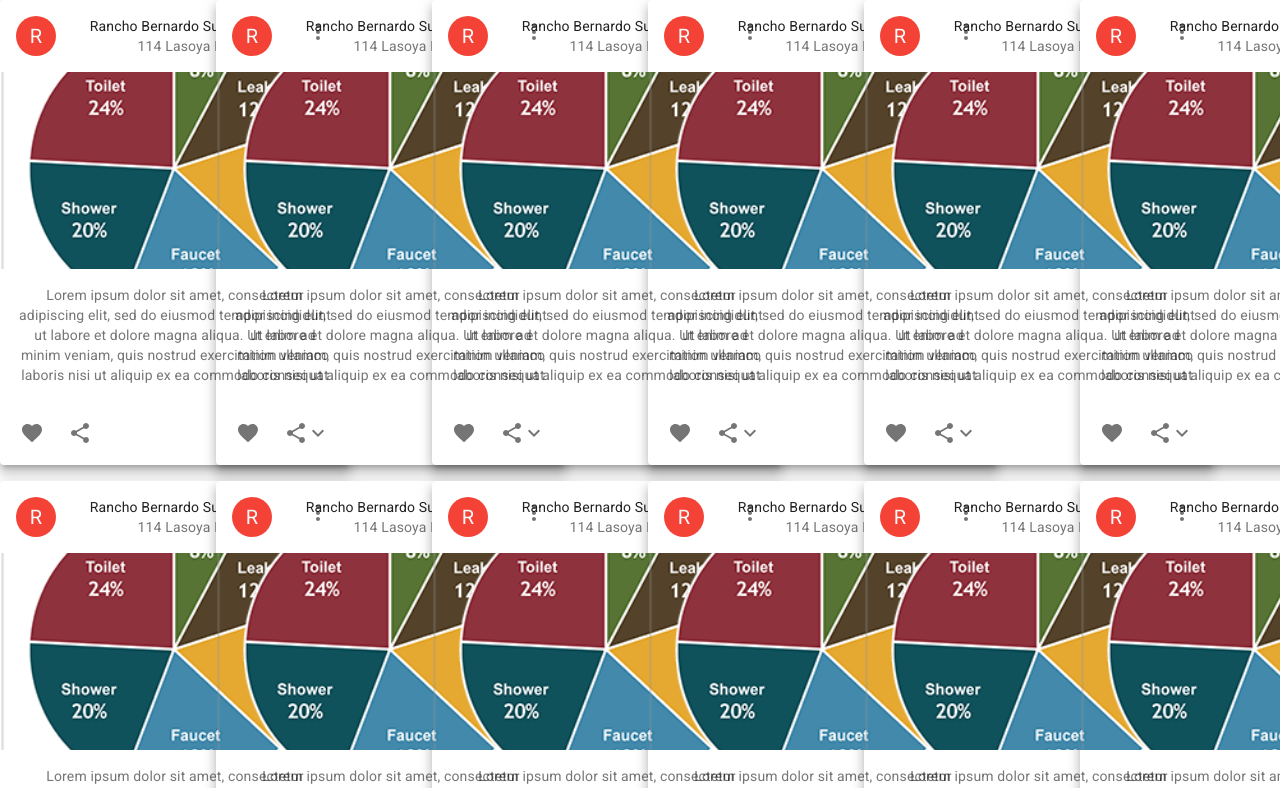
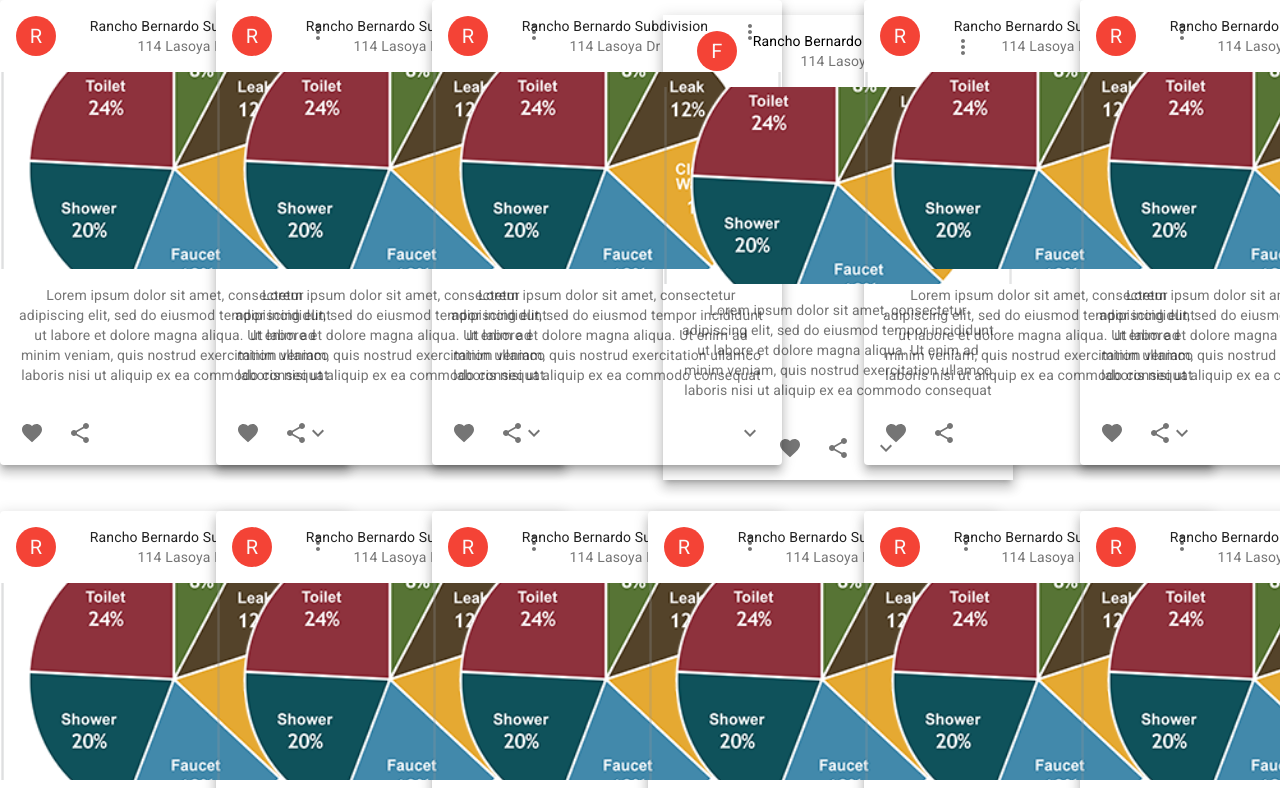
Before and after one commit to fidoogle/gsap-lessons, a React (Create React App) app: page / in a window 1280 px wide. Shown: the top 788 px of the page. Built offline with nearby package versions, Linux system fonts and the light colour scheme.

Commit message:
add flex based cards

```diff
--- a/src/App.js
+++ b/src/App.js
@@ -2,6 +2,7 @@ import React, { useEffect, useRef, useState } from 'react';
 import { TweenMax, Power3 } from 'gsap';
 import './App.css';
 import Tile from './Tile'
+import TileFlex from './tile-flex'
 
 function App() {
 
@@ -9,6 +10,8 @@ function App() {
   return (
     <div className="App">
       <Tile/>
+      <br/><br/><br/>
+      <TileFlex/>
     </div>
   );
 }
--- a/src/Tile.js
+++ b/src/Tile.js
@@ -2,6 +2,7 @@ import React from 'react';
 import { makeStyles } from '@material-ui/core/styles';
 import Grid from '@material-ui/core/Grid';
 import SampleCard from './SampleCard'
+import SampleCardFlex from './sample-card-flex'
 
 const useStyles = makeStyles(theme => ({
     root: {
@@ -30,7 +31,7 @@ export default function FullWidthGrid() {
                     <SampleCard/>
                 </Grid>
                 <Grid item xs={12} sm={6} md={3} lg={2}>
-                    <SampleCard/>
+                    <SampleCardFlex/>
                 </Grid>
                 <Grid item xs={12} sm={6} md={3} lg={2}>
                     <SampleCard/>
--- /dev/null
+++ b/src/sample-card-flex.js
@@ -0,0 +1,157 @@
+import React, { useEffect, useRef, useState } from 'react';
+import { makeStyles } from '@material-ui/core/styles';
+import clsx from 'clsx';
+import Card from '@material-ui/core/Card';
+import CardHeader from '@material-ui/core/CardHeader';
+import CardMedia from '@material-ui/core/CardMedia';
+import CardContent from '@material-ui/core/CardContent';
+import CardActionArea from '@material-ui/core/CardActionArea';
+import CardActions from '@material-ui/core/CardActions';
+import Collapse from '@material-ui/core/Collapse';
+import Avatar from '@material-ui/core/Avatar';
+import IconButton from '@material-ui/core/IconButton';
+import Typography from '@material-ui/core/Typography';
+import { red } from '@material-ui/core/colors';
+import FavoriteIcon from '@material-ui/icons/Favorite';
+import ShareIcon from '@material-ui/icons/Share';
+import ExpandMoreIcon from '@material-ui/icons/ExpandMore';
+import MoreVertIcon from '@material-ui/icons/MoreVert';
+import { TweenMax, Power3 } from 'gsap';
+
+
+const useStyles = makeStyles(theme => ({
+    card: {
+        width: 350,
+    },
+    media: {
+        height: 0,
+        paddingTop: '56.25%', // 16:9
+    },
+    expand: {
+        transform: 'rotate(0deg)',
+        marginLeft: 'auto',
+        transition: theme.transitions.create('transform', {
+            duration: theme.transitions.duration.shortest,
+        }),
+    },
+    expandOpen: {
+        transform: 'rotate(180deg)',
+    },
+    avatar: {
+        backgroundColor: red[500],
+    },
+    flexContainer: {
+        width: '350px',
+        margin: '15px',
+        display: 'flex',
+        flexDirection: 'column',
+        flexWrap: 'nowrap',
+        justifyContent: 'flex-start',
+        alignItems: 'center',
+        boxShadow: '0px 5px 5px -3px rgba(0,0,0,0.2), 0px 8px 10px 1px rgba(0,0,0,0.14), 0px 3px 14px 2px rgba(0,0,0,0.12)'
+    }
+}));
+
+export default function SampleCard() {
+    const classes = useStyles();
+    const [expanded, setExpanded] = useState(false);
+    const [cardExpanded, setCardExpanded] = useState(false);
+
+    let oneCard = useRef(null)
+
+    const handleExpandClick = () => {
+        setExpanded(!expanded);
+    };
+
+    const handleCardExpandClick = () => {
+        setCardExpanded(!cardExpanded);
+        if (cardExpanded) {
+            TweenMax.to(oneCard, 1, {
+                width: 350,
+                ease: Power3.easeOut
+            })
+        }
+        else {
+            TweenMax.to(oneCard, 1, {
+                width: 700,
+                ease: Power3.easeOut
+            })
+        }
+    };
+
+    return (
+        <div className={classes.flexContainer} raised={true} ref={el => { oneCard = el }}>
+            <CardHeader
+                avatar={
+                    <Avatar aria-label="recipe" className={classes.avatar}>
+                        F
+                    </Avatar>
+                }
+                action={
+                    <IconButton aria-label="settings">
+                        <MoreVertIcon />
+                    </IconButton>
+                }
+                title="Rancho Bernardo Subdivision"
+                subheader="114 Lasoya Dr"
+            />
+            <CardActionArea onClick={handleCardExpandClick}>
+                <CardMedia
+                    className={classes.media}
+                    image="/water-circle.png"
+                    title="water usage"
+                />
+                <CardContent>
+                    <Typography variant="body2" color="textSecondary" component="p">
+                        Lorem ipsum dolor sit amet, consectetur adipiscing elit, sed do eiusmod tempor incididunt ut labore et dolore magna aliqua. Ut enim ad minim veniam, quis nostrud exercitation ullamco laboris nisi ut aliquip ex ea commodo consequat
+          </Typography>
+                </CardContent>
+            </CardActionArea>
+            <CardActions disableSpacing>
+                <IconButton aria-label="add to favorites">
+                    <FavoriteIcon />
+                </IconButton>
+                <IconButton aria-label="share">
+                    <ShareIcon />
+                </IconButton>
+                <IconButton
+                    className={clsx(classes.expand, {
+                        [classes.expandOpen]: expanded,
+                    })}
+                    onClick={handleExpandClick}
+                    aria-expanded={expanded}
+                    aria-label="show more"
+                >
+                    <ExpandMoreIcon />
+                </IconButton>
+            </CardActions>
+            <Collapse in={expanded} timeout="auto" unmountOnExit>
+                <CardContent>
+                    <Typography paragraph>Method:</Typography>
+                    <Typography paragraph>
+                        Heat 1/2 cup of the broth in a pot until simmering, add saffron and set aside for 10
+                        minutes.
+          </Typography>
+                    <Typography paragraph>
+                        Heat oil in a (14- to 16-inch) paella pan or a large, deep skillet over medium-high
+                        heat. Add chicken, shrimp and chorizo, and cook, stirring occasionally until lightly
+                        browned, 6 to 8 minutes. Transfer shrimp to a large plate and set aside, leaving chicken
+                        and chorizo in the pan. Add pimentón, bay leaves, garlic, tomatoes, onion, salt and
+                        pepper, and cook, stirring often until thickened and fragrant, about 10 minutes. Add
+                        saffron broth and remaining 4 1/2 cups chicken broth; bring to a boil.
+          </Typography>
+                    <Typography paragraph>
+                        Add rice and stir very gently to distribute. Top with artichokes and peppers, and cook
+                        without stirring, until most of the liquid is absorbed, 15 to 18 minutes. Reduce heat to
+                        medium-low, add reserved shrimp and mussels, tucking them down into the rice, and cook
+                        again without stirring, until mussels have opened and rice is just tender, 5 to 7
+                        minutes more. (Discard any mussels that don’t open.)
+          </Typography>
+                    <Typography>
+                        Set aside off of the heat to let rest for 10 minutes, and then serve.
+          </Typography>
+                </CardContent>
+            </Collapse>
+        </div>
+    );
+}
--- /dev/null
+++ b/src/tile-flex.js
@@ -0,0 +1,68 @@
+import React from 'react';
+import { makeStyles } from '@material-ui/core/styles';
+import Grid from '@material-ui/core/Grid';
+import SampleCard from './sample-card-flex'
+import SampleCardFlex from './sample-card-flex'
+
+const useStyles = makeStyles(theme => ({
+    root: {
+        flexGrow: 1,
+    },
+    paper: {
+        padding: theme.spacing(2),
+        textAlign: 'center',
+        color: theme.palette.text.secondary,
+    },
+    flexContainer: {
+        display: 'flex',
+        flexDirection: 'row',
+        flexWrap: 'wrap',
+        justifyContent: 'flex-start',
+        alignItems: 'flex-start'
+    }
+}));
+
+export default function FullWidthGrid() {
+    const classes = useStyles();
+
+    return (
+        <div className={classes.flexContainer}>
+
+                    <SampleCard/>
+
+
+                    <SampleCard/>
+
+
+                    <SampleCard/>
+
+
+                    <SampleCardFlex/>
+
+
+                    <SampleCard/>
+
+
+                    <SampleCard/>
+
+
+                    <SampleCard/>
+
+
+                    <SampleCard/>
+
+
+                    <SampleCard/>
+
+
+                    <SampleCard/>
+
+
+                    <SampleCard/>
+
+
+                    <SampleCard/>
+
+        </div>
+    );
+}
```
